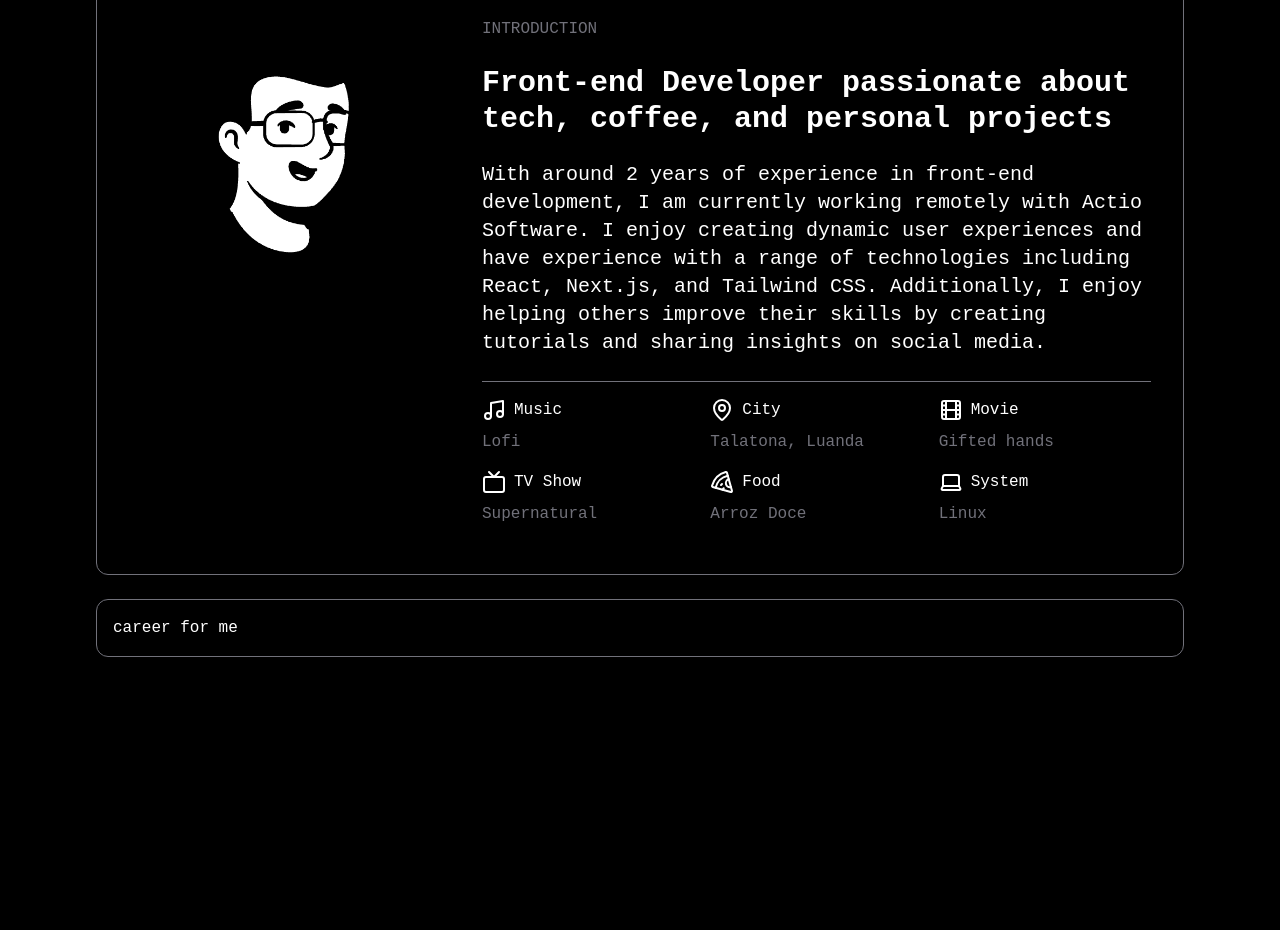
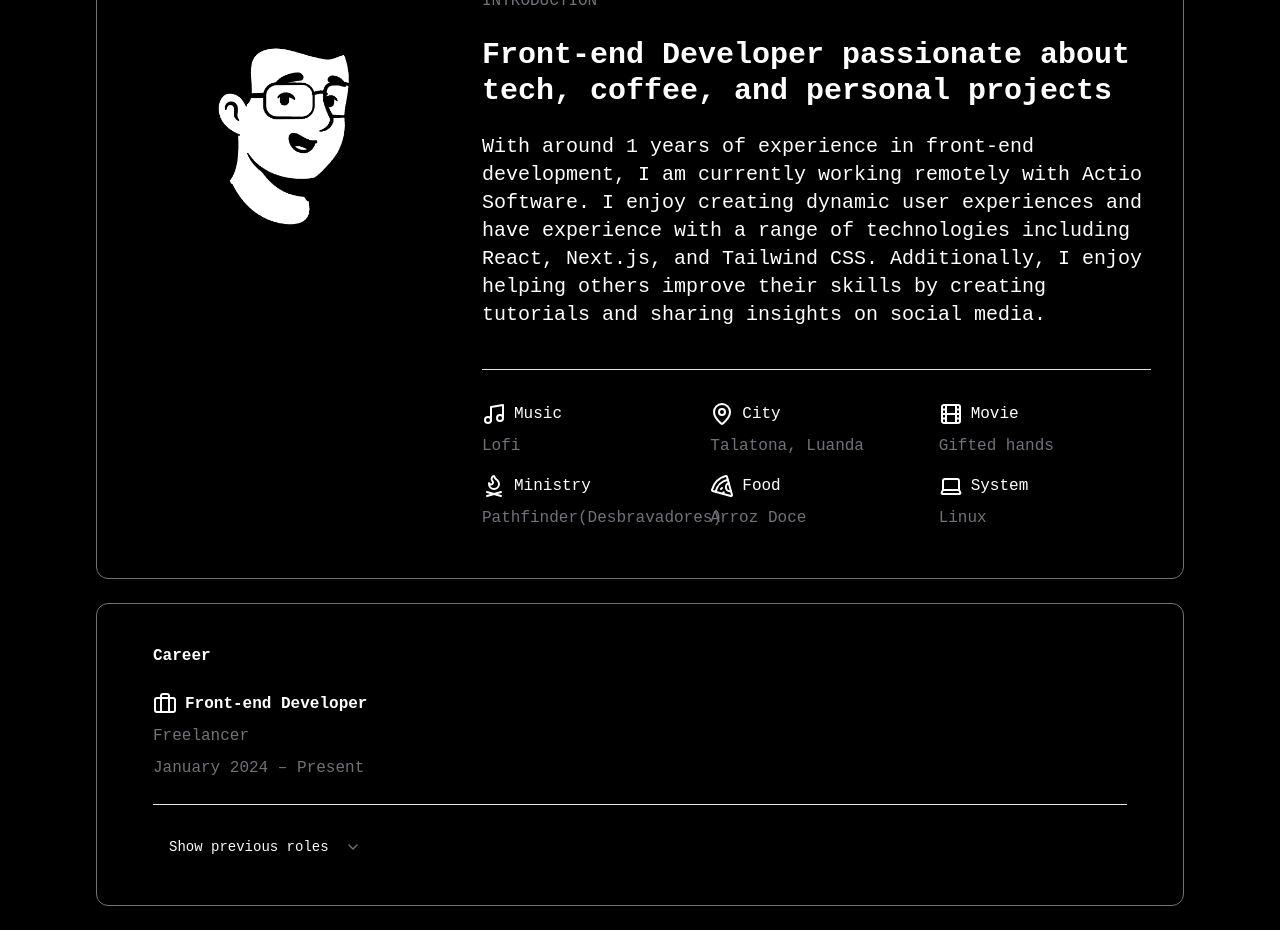
Before and after one commit to AntonewtonQ/pv03, a Next.js app: page /about in a window 1280 px wide. Shown: the part 340-1270 px from the top of the page. Before the commit the page ends 1021 px from the top, so only its background shows below. Built offline with nearby package versions, Linux system fonts and the light colour scheme.

Commit message:
added accordion to track my carrer roles

```diff
--- a/package.json
+++ b/package.json
@@ -9,6 +9,8 @@
     "lint": "next lint"
   },
   "dependencies": {
+    "@radix-ui/react-accordion": "^1.2.2",
+    "@radix-ui/react-separator": "^1.1.1",
     "@radix-ui/react-slot": "^1.1.1",
     "class-variance-authority": "^0.7.1",
     "clsx": "^2.1.1",
--- /dev/null
+++ b/src/components/aboutacordion.tsx
@@ -0,0 +1,43 @@
+import React from "react";
+import {
+  Accordion,
+  AccordionContent,
+  AccordionItem,
+  AccordionTrigger,
+} from "./ui/accordion";
+import { Briefcase } from "lucide-react";
+import { Button } from "./ui/button";
+
+const AboutAcordion = () => {
+  return (
+    <div>
+      <Accordion type="single" collapsible className="w-64 border-none">
+        <AccordionItem value="item-1" className="border-none">
+          <Button className="bg-black">
+            <AccordionTrigger className="no-underline">
+              Show previous roles
+            </AccordionTrigger>
+          </Button>
+          <AccordionContent className="my-4 space-y-4">
+            <div className="s">
+              <p className="font-bold text-base flex gap-2">
+                <span>Front-end Developer</span>
+              </p>
+              <p className="text-muted-foreground ">Freelancer</p>
+              <p className="text-muted-foreground">January 2024 – Present</p>
+            </div>
+            <div className="">
+              <p className="font-bold text-base flex gap-2">
+                <span>Front-end Developer</span>
+              </p>
+              <p className="text-muted-foreground ">Freelancer</p>
+              <p className="text-muted-foreground">January 2024 – Present</p>
+            </div>
+          </AccordionContent>
+        </AccordionItem>
+      </Accordion>
+    </div>
+  );
+};
+
+export default AboutAcordion;
--- a/src/components/aboutdesc.tsx
+++ b/src/components/aboutdesc.tsx
@@ -1,13 +1,23 @@
-import { Film, Laptop, MapPin, Music, Pizza, Tv } from "lucide-react";
+import {
+  Briefcase,
+  Film,
+  FlameKindling,
+  Laptop,
+  MapPin,
+  Music,
+  Pizza,
+} from "lucide-react";
 import Image from "next/image";
+import AboutAcordion from "./aboutacordion";
+import { Separator } from "./ui/separator";
 
 const AboutDesc = () => {
   return (
     <div className="text-white px-6 md:px-14 py-6">
       <div className="mx-auto px-10 max-w-7xl flex flex-col gap-6">
-        <div className="space-y-4 mb-10">
+        <div className="space-y-4 mb-2">
           <h1 className="font-bold text-4xl">About</h1>
-          <p className="text-muted-foreground">
+          <p className="text-muted-foreground lg:text-xl">
             Meet Antonewton, a skilled Front-end Developer.
           </p>
         </div>
@@ -16,14 +26,14 @@ const AboutDesc = () => {
             <Image src="/avatar.png" width={500} height={500} alt="Avatar" />
           </div>
           <div className="lg:w-full p-4 ">
-            <div className="space-y-6 border-b border-muted-foreground py-6">
+            <div className="space-y-6 py-6">
               <p className="text-muted-foreground uppercase">Introduction</p>
               <h2 className="text-white font-bold lg:text-3xl text-2xl">
                 Front-end Developer passionate about tech, coffee, and personal
                 projects
               </h2>
               <p className="text-white lg:text-xl text-md">
-                With around 2 years of experience in front-end development, I am
+                With around 1 years of experience in front-end development, I am
                 currently working remotely with Actio Software. I enjoy creating
                 dynamic user experiences and have experience with a range of
                 technologies including React, Next.js, and Tailwind CSS.
@@ -31,6 +41,7 @@ const AboutDesc = () => {
                 creating tutorials and sharing insights on social media.
               </p>
             </div>
+            <Separator className="my-4 text-muted-foreground" />
             <div className="py-4 grid lg:grid-cols-3 grid-cols-2 gap-4">
               <div className="space-y-2">
                 <p className="flex flex-1 gap-2">
@@ -56,10 +67,12 @@ const AboutDesc = () => {
               </div>
               <div className="space-y-2">
                 <p className="flex flex-1 gap-2">
-                  <Tv className="" />
-                  <span>TV Show</span>
+                  <FlameKindling className="" />
+                  <span>Ministry</span>
                 </p>
-                <p className="text-muted-foreground">Supernatural</p>
+                <p className="text-muted-foreground">
+                  Pathfinder(Desbravadores)
+                </p>
               </div>
               <div className="space-y-2">
                 <p className="flex flex-1 gap-2">
@@ -80,8 +93,23 @@ const AboutDesc = () => {
           </div>
         </div>
 
-        <div className="border border-muted-foreground rounded-xl p-4 lg:flex gap-2">
-          career for me
+        <div className="border border-muted-foreground rounded-xl px-10 md:px-14 py-10 flex flex-col gap-2">
+          <div className="flex flex-col">
+            <h3 className="font-bold text-base mb-6">Career</h3>
+            <div className="space-y-2">
+              <p className="font-bold text-base flex gap-2">
+                <Briefcase />
+                <span>Front-end Developer</span>
+              </p>
+              <p className="text-muted-foreground ">Freelancer</p>
+              <p className="text-muted-foreground">January 2024 – Present</p>
+            </div>
+          </div>
+          <Separator className="my-4" />
+          <div>
+            {/**ACCORDION */}
+            <AboutAcordion />
+          </div>
         </div>
       </div>
     </div>
--- a/src/components/menu.tsx
+++ b/src/components/menu.tsx
@@ -5,11 +5,9 @@ import {
   ArrowRight,
   Building2,
   Facebook,
-  FacebookIcon,
   Github,
   Instagram,
   Linkedin,
-  Slack,
 } from "lucide-react";
 
 const Menu = () => {
--- a/src/components/navbar.tsx
+++ b/src/components/navbar.tsx
@@ -18,7 +18,7 @@ const NavBar = () => {
           <Link className="w-full" href="/">
             <Button className="w-full text-muted-foreground flex text-start bg-black justify-between hover:text-white hover:bg-black">
               <ChevronLeft />
-              <span className="capitalize">voltar</span>
+              <span className="capitalize">Back</span>
             </Button>
           </Link>
         </div>
--- /dev/null
+++ b/src/components/ui/accordion.tsx
@@ -0,0 +1,57 @@
+"use client";
+
+import * as React from "react";
+import * as AccordionPrimitive from "@radix-ui/react-accordion";
+import { ChevronDown } from "lucide-react";
+
+import { cn } from "@/lib/utils";
+
+const Accordion = AccordionPrimitive.Root;
+
+const AccordionItem = React.forwardRef<
+  React.ElementRef<typeof AccordionPrimitive.Item>,
+  React.ComponentPropsWithoutRef<typeof AccordionPrimitive.Item>
+>(({ className, ...props }, ref) => (
+  <AccordionPrimitive.Item
+    ref={ref}
+    className={cn("border-b", className)}
+    {...props}
+  />
+));
+AccordionItem.displayName = "AccordionItem";
+
+const AccordionTrigger = React.forwardRef<
+  React.ElementRef<typeof AccordionPrimitive.Trigger>,
+  React.ComponentPropsWithoutRef<typeof AccordionPrimitive.Trigger>
+>(({ className, children, ...props }, ref) => (
+  <AccordionPrimitive.Header className="flex">
+    <AccordionPrimitive.Trigger
+      ref={ref}
+      className={cn(
+        "flex flex-1 items-center justify-between py-4 text-sm font-medium transition-all text-left [&[data-state=open]>svg]:rotate-180",
+        className
+      )}
+      {...props}
+    >
+      {children}
+      <ChevronDown className="h-4 w-4 shrink-0 text-muted-foreground transition-transform duration-200 ml-4" />
+    </AccordionPrimitive.Trigger>
+  </AccordionPrimitive.Header>
+));
+AccordionTrigger.displayName = AccordionPrimitive.Trigger.displayName;
+
+const AccordionContent = React.forwardRef<
+  React.ElementRef<typeof AccordionPrimitive.Content>,
+  React.ComponentPropsWithoutRef<typeof AccordionPrimitive.Content>
+>(({ className, children, ...props }, ref) => (
+  <AccordionPrimitive.Content
+    ref={ref}
+    className="overflow-hidden text-sm data-[state=closed]:animate-accordion-up data-[state=open]:animate-accordion-down"
+    {...props}
+  >
+    <div className={cn("pb-4 pt-0", className)}>{children}</div>
+  </AccordionPrimitive.Content>
+));
+AccordionContent.displayName = AccordionPrimitive.Content.displayName;
+
+export { Accordion, AccordionItem, AccordionTrigger, AccordionContent };
--- /dev/null
+++ b/src/components/ui/separator.tsx
@@ -0,0 +1,31 @@
+"use client"
+
+import * as React from "react"
+import * as SeparatorPrimitive from "@radix-ui/react-separator"
+
+import { cn } from "@/lib/utils"
+
+const Separator = React.forwardRef<
+  React.ElementRef<typeof SeparatorPrimitive.Root>,
+  React.ComponentPropsWithoutRef<typeof SeparatorPrimitive.Root>
+>(
+  (
+    { className, orientation = "horizontal", decorative = true, ...props },
+    ref
+  ) => (
+    <SeparatorPrimitive.Root
+      ref={ref}
+      decorative={decorative}
+      orientation={orientation}
+      className={cn(
+        "shrink-0 bg-border",
+        orientation === "horizontal" ? "h-[1px] w-full" : "h-full w-[1px]",
+        className
+      )}
+      {...props}
+    />
+  )
+)
+Separator.displayName = SeparatorPrimitive.Root.displayName
+
+export { Separator }
--- a/tailwind.config.ts
+++ b/tailwind.config.ts
@@ -55,6 +55,28 @@ export default {
   			lg: 'var(--radius)',
   			md: 'calc(var(--radius) - 2px)',
   			sm: 'calc(var(--radius) - 4px)'
+  		},
+  		keyframes: {
+  			'accordion-down': {
+  				from: {
+  					height: '0'
+  				},
+  				to: {
+  					height: 'var(--radix-accordion-content-height)'
+  				}
+  			},
+  			'accordion-up': {
+  				from: {
+  					height: 'var(--radix-accordion-content-height)'
+  				},
+  				to: {
+  					height: '0'
+  				}
+  			}
+  		},
+  		animation: {
+  			'accordion-down': 'accordion-down 0.2s ease-out',
+  			'accordion-up': 'accordion-up 0.2s ease-out'
   		}
   	}
   },
```
Also changed, not shown: 1 other file (tests, documents, lock files or other folders).
